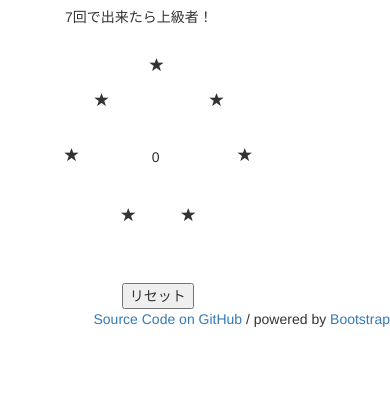
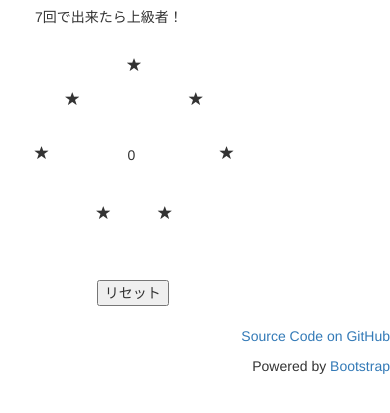
Before and after one commit to ashitani/seven_stars, a plain HTML site: page index.html in a window 390 px wide. Shown: the part 93-506 px from the top of the page. Drawn offline with Linux system fonts and the light colour scheme.

Commit message:
optimized to smartphones/tablets

```diff
--- a/index.html
+++ b/index.html
@@ -4,12 +4,13 @@
 <meta http-equiv="Content-Type" content="text/html; charset=UTF-8">
 
 <link rel="stylesheet" href="./bootstrap-3.3.4-dist/css/bootstrap.min.css">
+<meta name="viewport" content="width=device-width,initial-scale=1.0">
 
 <style type="text/css">
 <!--
 .container-fluid {
 margin-right: auto;
-margin-left: 50px;
+margin-left: 20px;
 max-width: 380px;
 }
 -->
@@ -136,9 +137,10 @@ function clicked(btnNo){
 
 
 </div>
+<br>
 <footer align="right">
-<p><a href="https://github.com/ashitani/seven_stars">Source Code on GitHub</a> /
-powered by <a href="http://getbootstrap.com/">Bootstrap</a></p>
+<p><a href="https://github.com/ashitani/seven_stars">Source Code on GitHub</a></p>
+<p>Powered by <a href="http://getbootstrap.com/">Bootstrap</a></p>
 </footer>
 </body>
 </html>
```
